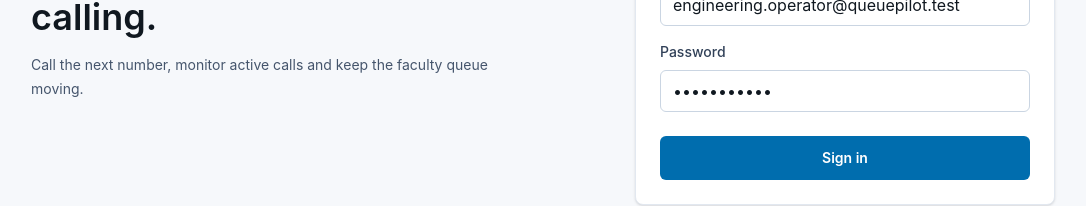
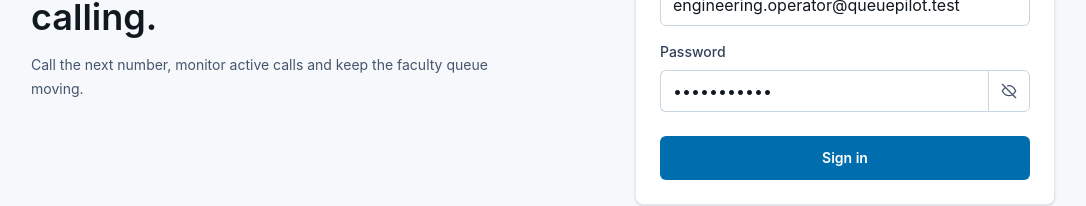
Before and after one commit to cloudnine-ddy/queue-pilot, a React (Vite) app in the folder client/: page /operator/login in a window 1280 px wide. Shown: the part 387-593 px from the top of the page, without its empty margins (97-1183 px from the left). Built offline with nearby package versions, Linux system fonts and the light colour scheme; no server answers.

Commit message:
refactor(ui): add admin nav icons and password toggle

```diff
--- a/client/src/components/AdminLayout.jsx
+++ b/client/src/components/AdminLayout.jsx
@@ -8,11 +8,64 @@ import {
 import { AlertMessage } from './AlertMessage.jsx';
 
 const navItems = [
-  { label: 'Dashboard', to: '/admin' },
-  { label: 'Events', to: '/admin/events' },
-  { label: 'Faculties', to: '/admin/faculties' },
-  { label: 'Operators', to: '/admin/operators' },
+  { icon: 'dashboard', label: 'Dashboard', to: '/admin' },
+  { icon: 'calendar', label: 'Events', to: '/admin/events' },
+  { icon: 'building', label: 'Faculties', to: '/admin/faculties' },
+  { icon: 'users', label: 'Operators', to: '/admin/operators' },
 ];
+
+function NavIcon({ name }) {
+  const paths = {
+    building: (
+      <>
+        <path d="M4 21V5a2 2 0 0 1 2-2h9a2 2 0 0 1 2 2v16" />
+        <path d="M9 21v-4h3v4" />
+        <path d="M8 7h1" />
+        <path d="M12 7h1" />
+        <path d="M8 11h1" />
+        <path d="M12 11h1" />
+      </>
+    ),
+    calendar: (
+      <>
+        <path d="M7 3v3" />
+        <path d="M17 3v3" />
+        <path d="M4 8h16" />
+        <path d="M5 5h14a1 1 0 0 1 1 1v14H4V6a1 1 0 0 1 1-1Z" />
+      </>
+    ),
+    dashboard: (
+      <>
+        <path d="M4 13h7V4H4v9Z" />
+        <path d="M13 20h7V4h-7v16Z" />
+        <path d="M4 20h7v-5H4v5Z" />
+      </>
+    ),
+    users: (
+      <>
+        <path d="M16 21v-2a4 4 0 0 0-4-4H7a4 4 0 0 0-4 4v2" />
+        <circle cx="9.5" cy="7" r="4" />
+        <path d="M22 21v-2a4 4 0 0 0-3-3.9" />
+        <path d="M16 3.1a4 4 0 0 1 0 7.8" />
+      </>
+    ),
+  };
+
+  return (
+    <svg
+      aria-hidden="true"
+      className="h-4 w-4 shrink-0"
+      fill="none"
+      stroke="currentColor"
+      strokeLinecap="round"
+      strokeLinejoin="round"
+      strokeWidth="2"
+      viewBox="0 0 24 24"
+    >
+      {paths[name]}
+    </svg>
+  );
+}
 
 export function AdminLayout() {
   const navigate = useNavigate();
@@ -98,7 +151,7 @@ export function AdminLayout() {
               {navItems.map((item) => (
                 <NavLink
                   className={({ isActive }) =>
-                    `block rounded-md px-3 py-2 text-sm font-semibold ${
+                    `flex items-center gap-3 rounded-md px-3 py-2 text-sm font-semibold ${
                       isActive
                         ? 'bg-monash-blue text-white'
                         : 'text-slate-700 hover:bg-monash-blue-soft hover:text-monash-blue'
@@ -109,7 +162,8 @@ export function AdminLayout() {
                   to={item.to}
                   title={item.label}
                 >
-                  {isCollapsed ? item.label.charAt(0) : item.label}
+                  <NavIcon name={item.icon} />
+                  {!isCollapsed && <span>{item.label}</span>}
                 </NavLink>
               ))}
             </nav>
--- /dev/null
+++ b/client/src/components/PasswordField.jsx
@@ -0,0 +1,53 @@
+import { useState } from 'react';
+
+function EyeIcon({ isVisible }) {
+  return (
+    <svg
+      aria-hidden="true"
+      className="h-4 w-4"
+      fill="none"
+      stroke="currentColor"
+      strokeLinecap="round"
+      strokeLinejoin="round"
+      strokeWidth="2"
+      viewBox="0 0 24 24"
+    >
+      {isVisible ? (
+        <>
+          <path d="M2 12s3.5-7 10-7 10 7 10 7-3.5 7-10 7-10-7-10-7Z" />
+          <circle cx="12" cy="12" r="3" />
+        </>
+      ) : (
+        <>
+          <path d="m2 2 20 20" />
+          <path d="M6.7 6.7C3.7 8.7 2 12 2 12s3.5 7 10 7c1.9 0 3.6-.6 5-1.4" />
+          <path d="M9.9 4.3C10.6 4.1 11.3 4 12 4c6.5 0 10 8 10 8a16.1 16.1 0 0 1-3.1 4.1" />
+        </>
+      )}
+    </svg>
+  );
+}
+
+export function PasswordField({ id, onChange, value }) {
+  const [isVisible, setIsVisible] = useState(false);
+
+  return (
+    <div className="mt-2 flex">
+      <input
+        className="brand-input min-w-0 flex-1 rounded-r-none border-r-0"
+        id={id}
+        onChange={onChange}
+        type={isVisible ? 'text' : 'password'}
+        value={value}
+      />
+      <button
+        aria-label={isVisible ? 'Hide password' : 'Show password'}
+        className="rounded-r-md border border-slate-300 bg-white px-3 text-slate-600 hover:border-monash-blue hover:text-monash-blue"
+        onClick={() => setIsVisible((value) => !value)}
+        type="button"
+      >
+        <EyeIcon isVisible={isVisible} />
+      </button>
+    </div>
+  );
+}
--- a/client/src/pages/AdminLoginPage.jsx
+++ b/client/src/pages/AdminLoginPage.jsx
@@ -2,6 +2,7 @@ import { useState } from 'react';
 import { useNavigate } from 'react-router-dom';
 import { loginAdmin } from '../api/authApi.js';
 import { AlertMessage } from '../components/AlertMessage.jsx';
+import { PasswordField } from '../components/PasswordField.jsx';
 import { adminSessionKey } from './adminSession.js';
 
 export function AdminLoginPage() {
@@ -65,11 +66,9 @@ export function AdminLoginPage() {
             <label className="mt-4 block text-sm font-medium text-slate-700" htmlFor="admin-password">
               Password
             </label>
-            <input
-              className="brand-input mt-2 w-full"
+            <PasswordField
               id="admin-password"
               onChange={(event) => setPassword(event.target.value)}
-              type="password"
               value={password}
             />
 
--- a/client/src/pages/OperatorLoginPage.jsx
+++ b/client/src/pages/OperatorLoginPage.jsx
@@ -2,6 +2,7 @@ import { useState } from 'react';
 import { useNavigate } from 'react-router-dom';
 import { loginOperator } from '../api/authApi.js';
 import { AlertMessage } from '../components/AlertMessage.jsx';
+import { PasswordField } from '../components/PasswordField.jsx';
 
 const operatorSessionKey = 'queuePilot.operatorSession';
 
@@ -65,11 +66,9 @@ export function OperatorLoginPage() {
             <label className="mt-4 block text-sm font-medium text-slate-700" htmlFor="password">
               Password
             </label>
-            <input
-              className="brand-input mt-2 w-full"
+            <PasswordField
               id="password"
               onChange={(event) => setPassword(event.target.value)}
-              type="password"
               value={password}
             />
 
```
